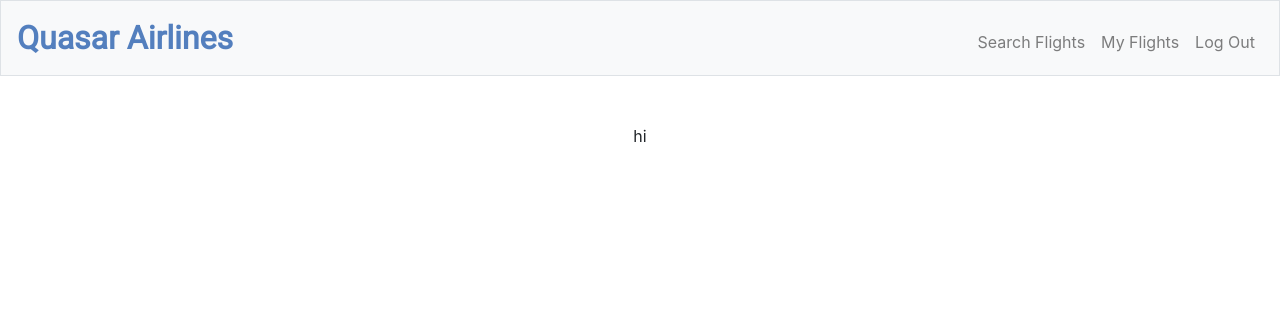
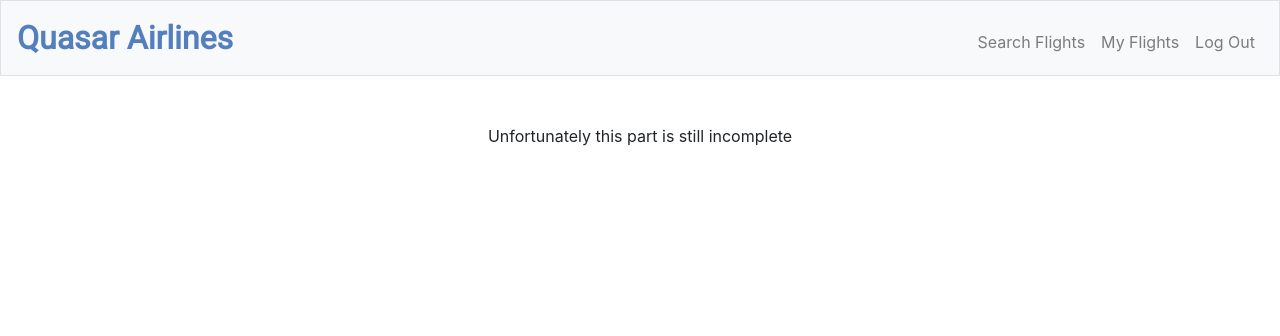
Before and after one commit to sammito1/airline, a Flask app: page /my_flights in a window 1280 px wide. Shown: the top 336 px of the page. Run offline with Flask 2, Linux system fonts and the light colour scheme; the visitor is signed in with stand-in values (Sample User, id 1); parts of the project's set-up code (start-up, migrations or seed data) failed here and were passed over; some libraries are stand-ins or nearby versions.

Commit message:
completed app

```diff
--- a/templates/my_flights.html
+++ b/templates/my_flights.html
@@ -6,5 +6,5 @@
 
 {% block main %}
 
-<p> hi </p>
+<p> Unfortunately this part is still incomplete </p>
 {% endblock %}
```
